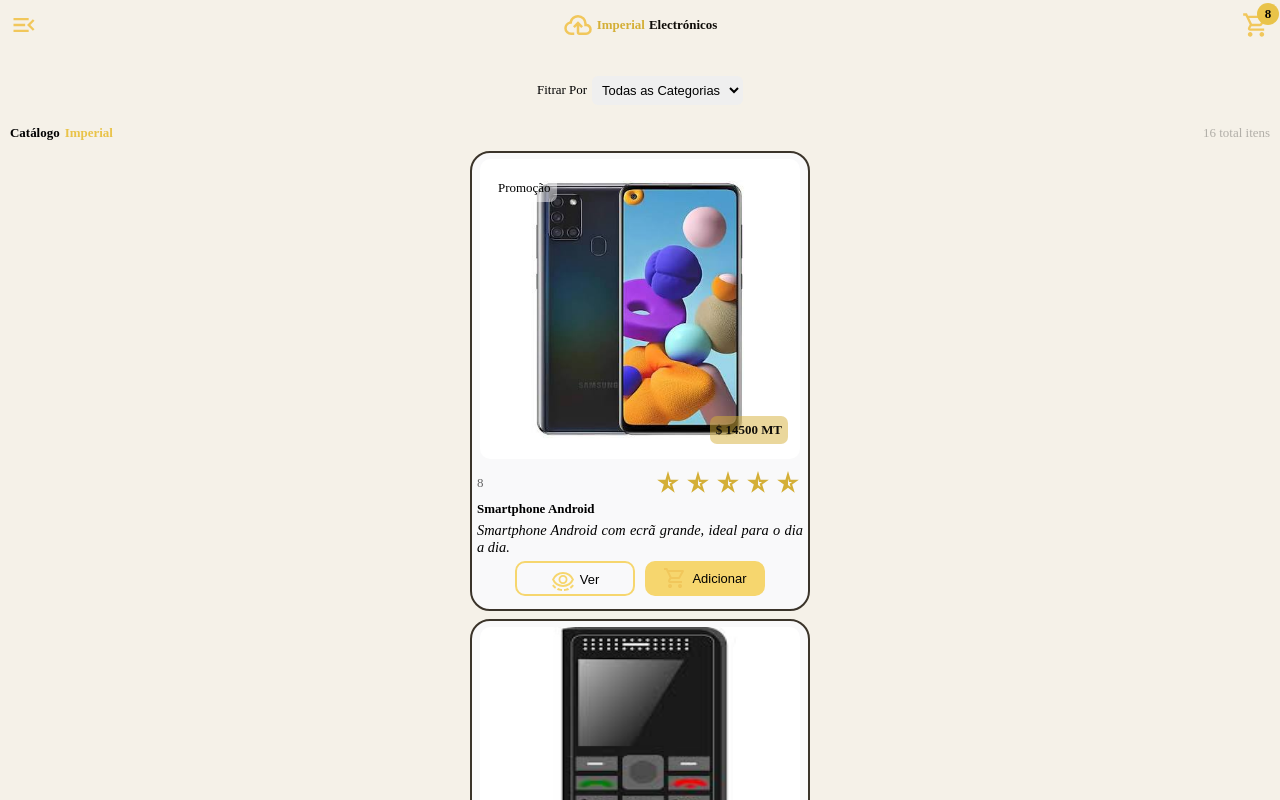
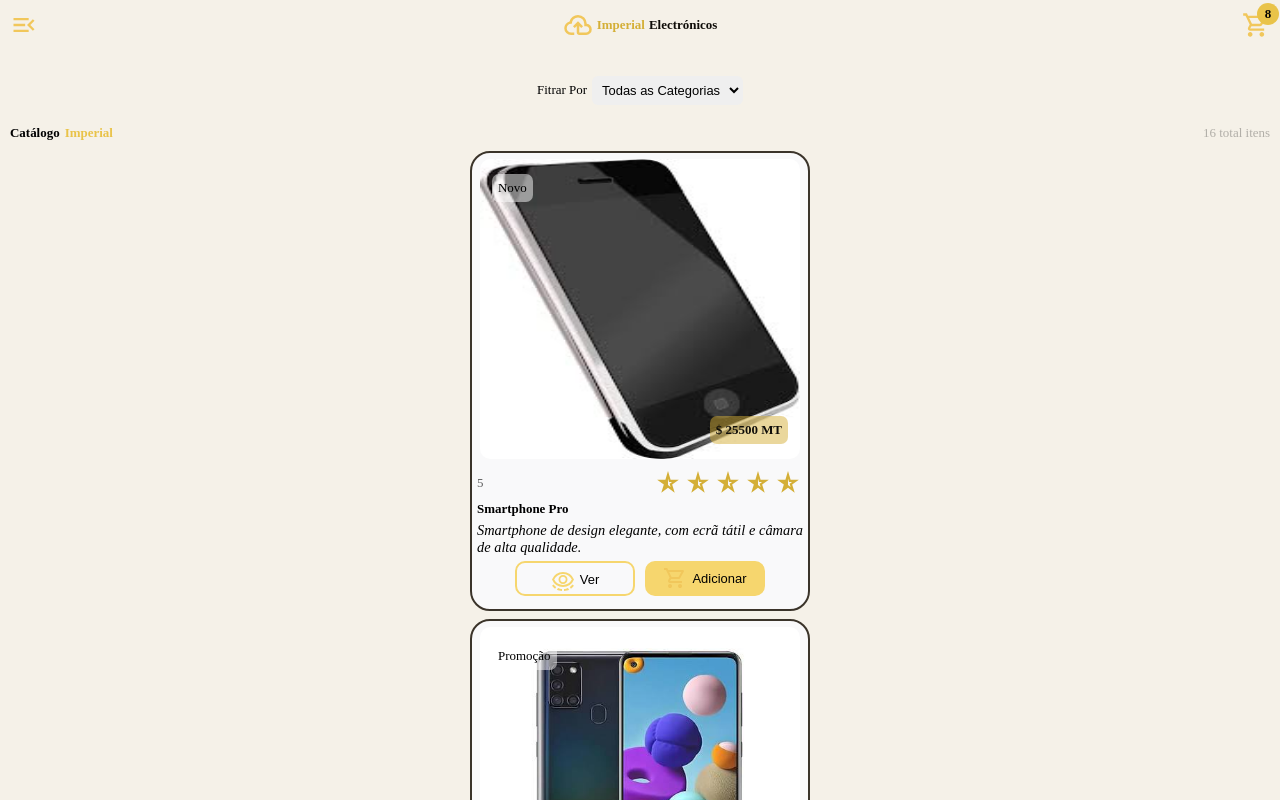
Before and after one commit to benesses-zacarias-daniel/imperio, a React (Vite) app: page /productos in a window 1280 px wide. Built offline with nearby package versions, Linux system fonts and the light colour scheme.

Commit message:
Ajustei as funcoes de dividir em grupo na area propriedades.jsx...agora falta para funcionar com a filtracao

```diff
--- a/src/pages/productos/Productos.jsx
+++ b/src/pages/productos/Productos.jsx
@@ -1,4 +1,4 @@
-import { useState } from "react";
+import { useEffect, useState } from "react";
 import CardProdutos from "../../components/cards/CardProduto/CardProduto";
 import ContainerDiv from "../../components/Common/container/ContainerDiv";
 import Filtros from "../../components/productos/Filtros";
@@ -13,11 +13,11 @@ import dividirGrupoProdutos from "../../utils/dividirGrupoProductos";
 
 const Productos = () => {
 
-    const [dadosMostrar, setDadosMostrar] = useState(dividirGrupoProdutos(ProductoDados, 1, 4));
+    const [inicio, setInicio] = useState(0);
+    const [fim, setFim] = useState(3);
+    const [dadosMostrar, setDadosMostrar] = useState(dividirGrupoProdutos(ProductoDados, inicio, fim));
     const [showDetalhes, setShowDetalhes] = useState(false);
     const [dadoDetalhes, setDadosDetalhes] = useState([]);
-    const [inicio, setInicio] = useState(1);
-    const [fim, setFim] = useState(4);
 
     const onChangeFiltros = (categoria) => {
         if (categoria !== "todas") {
@@ -43,16 +43,25 @@ const Productos = () => {
 
     const onClickMudarGrupo = (tipo) => {
         if (tipo === 0) {
+            if (inicio === 0) { return; }
+            setFim(inicio);
             setInicio(inicio - 3);
-            setFim(inicio);
         } else {
+            if (fim >= ProductoDados.length) {
+                return;
+            }
+
             setInicio(fim);
             setFim(fim + 3);
         }
+    }
 
-        setDadosMostrar(dividirGrupoProdutos(ProductoDados, inicio, fim))
-        console.log(dadoDetalhes);
-    }
+    useEffect(() => {
+        setDadosMostrar(
+            dividirGrupoProdutos(ProductoDados, inicio, fim)
+        );
+    }, [inicio, fim]);
+
     return (
         <ContainerDiv className={style.contianer_produtos}>
             <Filtros onChange={(cat) => { onChangeFiltros(cat) }} categorias={Categorias} nome={"filtrar_productos"} id={"filtrar_productos"} />
--- a/src/utils/dividirGrupoProductos.js
+++ b/src/utils/dividirGrupoProductos.js
@@ -1,4 +1,5 @@
 const dividirGrupoProdutos = (arrayProductos, inicio, fim) => {
+
     const divisao = arrayProductos.slice(inicio, fim);
 
     return divisao;
```
